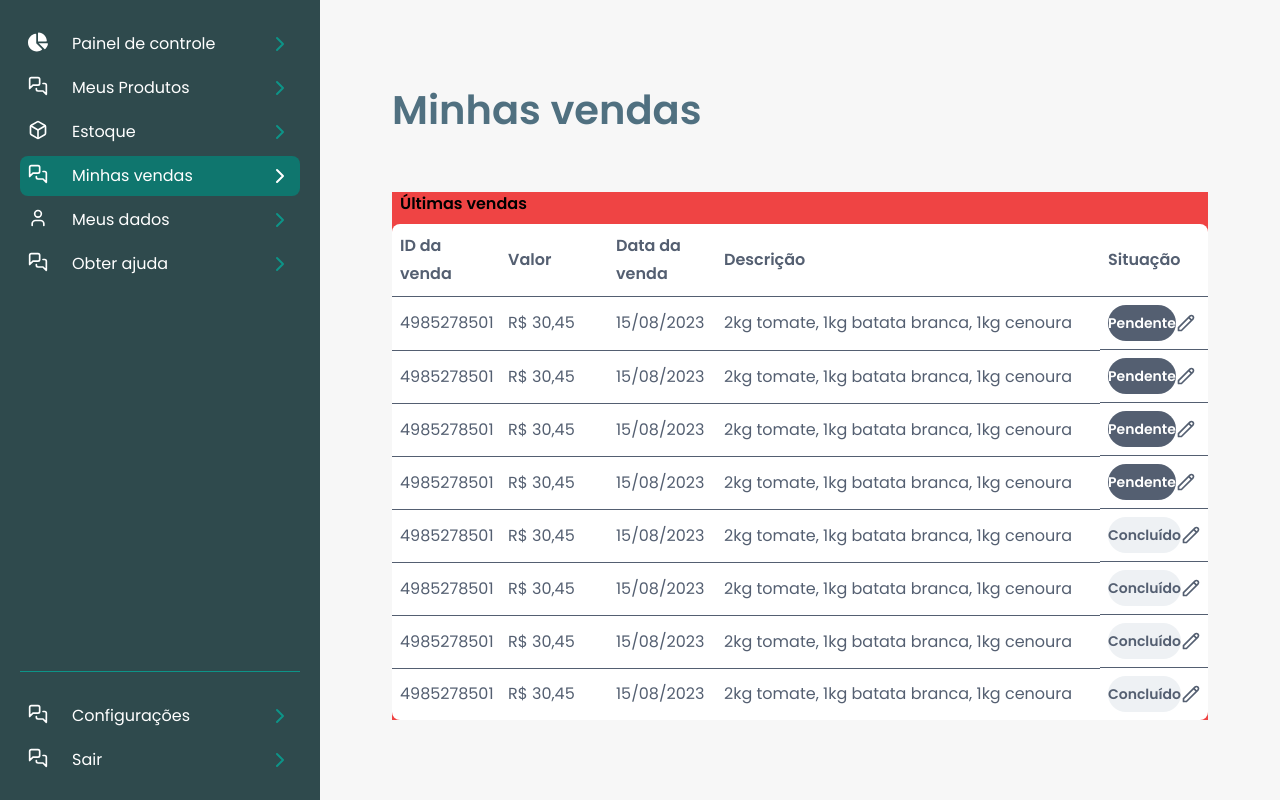
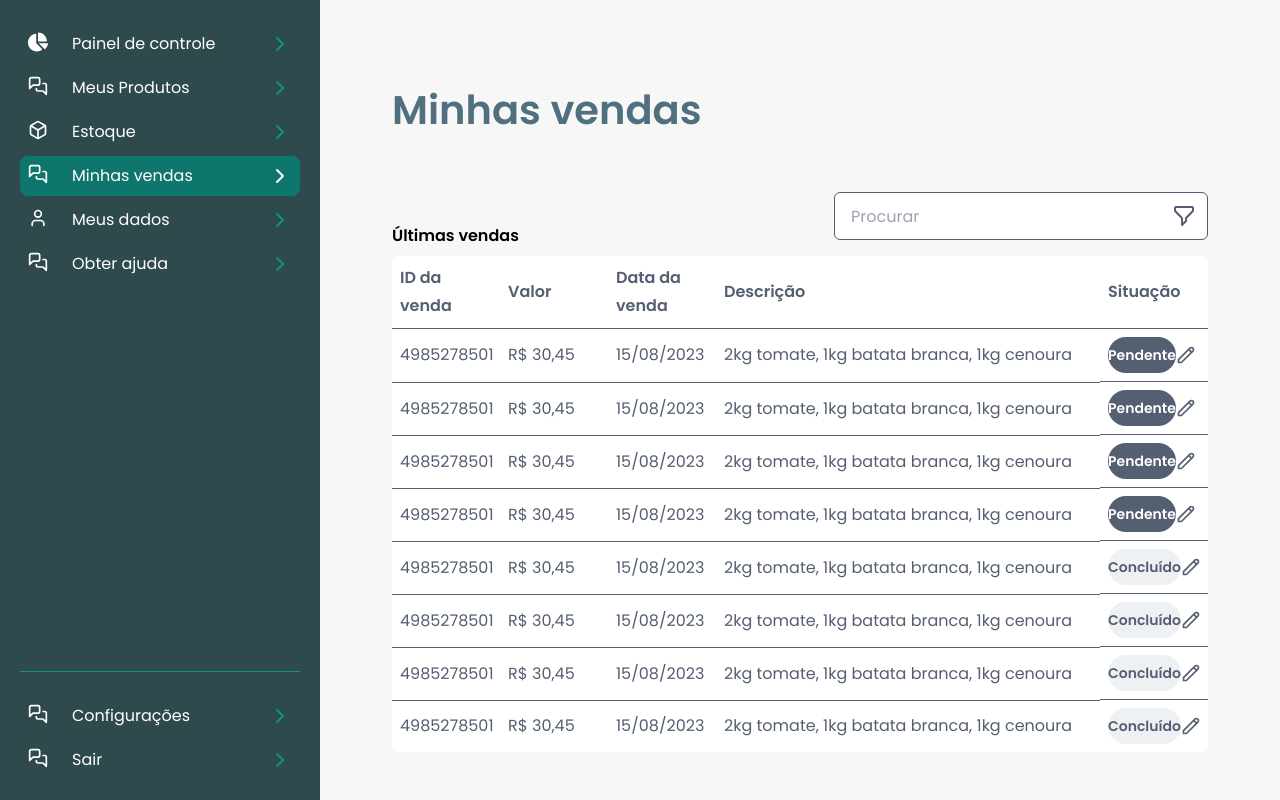
Before and after one commit to mb4ndeira/ecoo-apps, a Next.js app: page /vendas in a window 1280 px wide. Built offline with nearby package versions, Linux system fonts and the light colour scheme.

Commit message:
feat: add search input

```diff
--- a/src/app/vendas/page.tsx
+++ b/src/app/vendas/page.tsx
@@ -7,7 +7,7 @@ export default function Vendas() {
         <span className="text-slate-blue text-[40px] xs-table:text-[30px] mobile:hidden font-semibold">
           Minhas vendas
         </span>
-        <div className="mt-[52px] bg-red-500">
+        <div className="mt-[52px] ">
           <Table />
         </div>
       </div>
--- a/src/components/Sales/Table.tsx
+++ b/src/components/Sales/Table.tsx
@@ -1,12 +1,24 @@
 "use client";
 import { PureComponent } from "react";
-import { HiOutlinePencil } from "react-icons/hi";
+import { HiOutlinePencil, HiOutlineFilter } from "react-icons/hi";
 
 export class Table extends PureComponent {
   render() {
     return (
       <div>
-        <h3 className=" text-base font-semibold ml-2 mb-2">Últimas vendas</h3>
+        <div className="relative ml-auto flex items-center">
+          <input
+            className="border border-primary rounded-md h-12 p-4 pr-10 text-base ml-auto -mb-4"
+            type="text"
+            placeholder="Procurar"
+          />
+          <div className="absolute right-3 top-3">
+            <HiOutlineFilter className="text-primary text-2xl" />
+          </div>
+        </div>
+        <div className="flex flex-row ">
+          <span className="text-base font-semibold mb-2 ">Últimas vendas</span>
+        </div>
         <div className="flex">
           <table className="bg-white text-primary text-left leading-7 font-inter w-full table-fixed rounded-lg">
             <thead>
```
